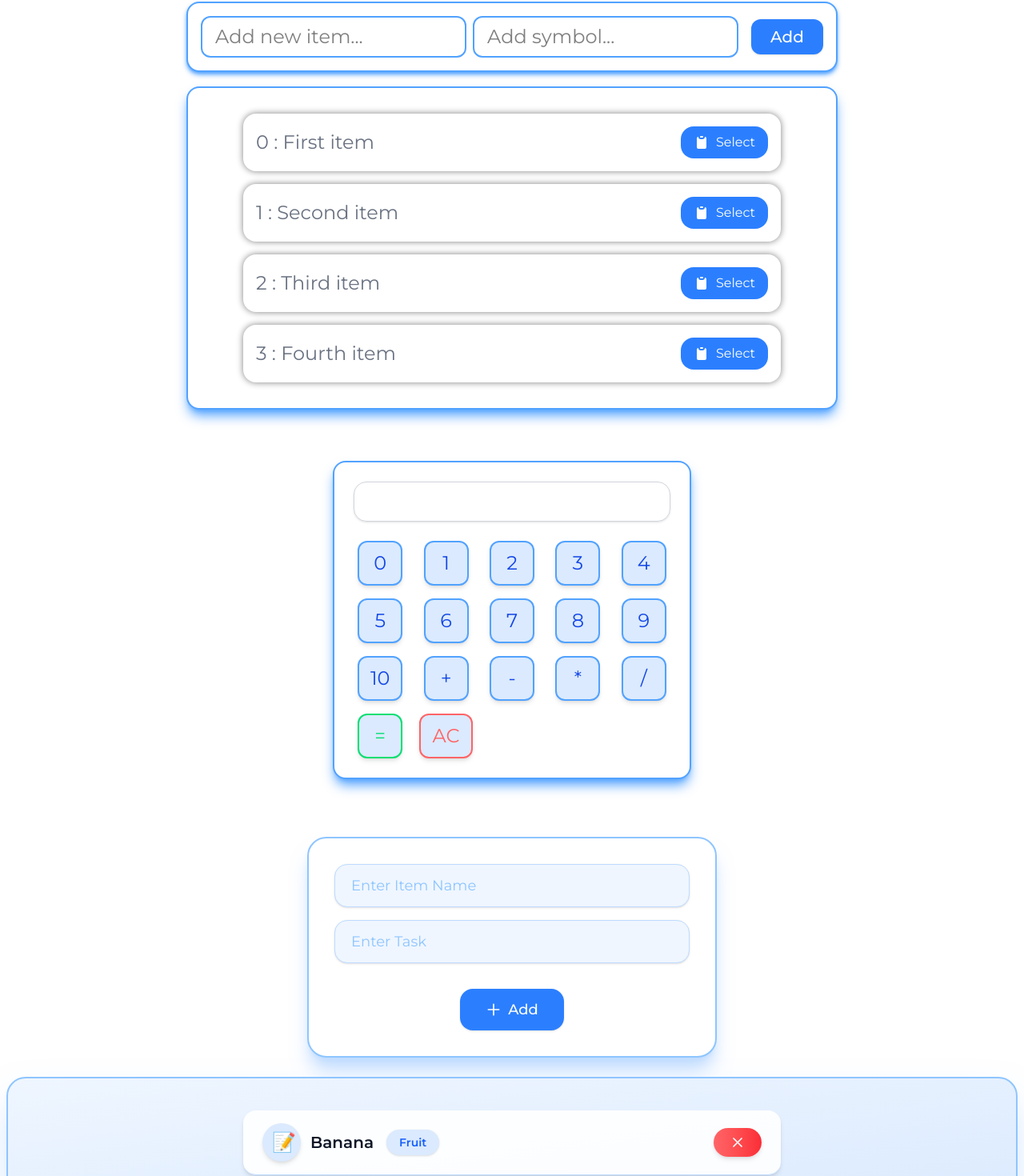
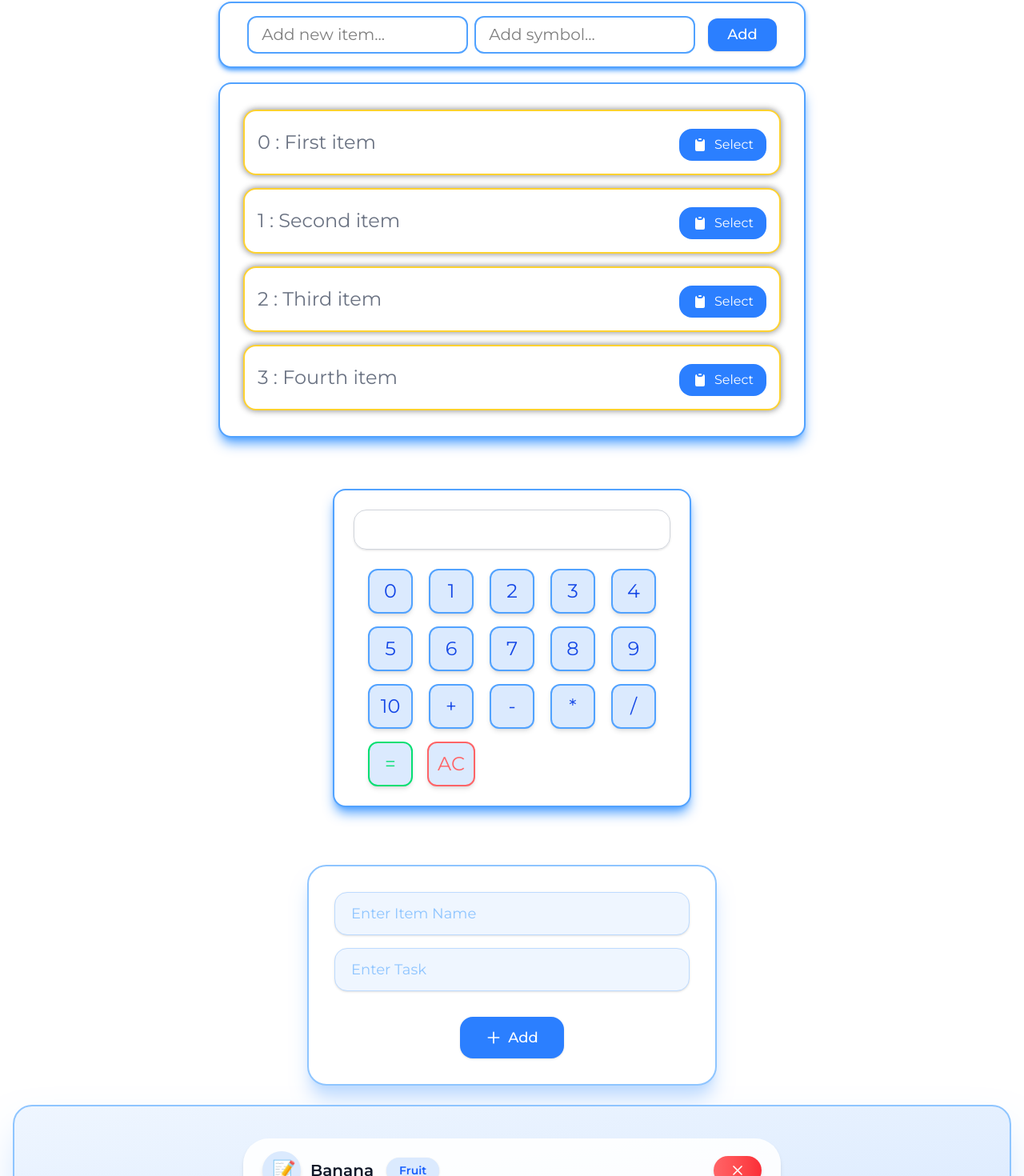
Before and after one commit to TalhaJ30/React-Functions-, a React (Vite) app: page / in a window 1280 px wide. Shown: the part 638-2108 px from the top of the page at 80% size. Built offline with nearby package versions, Linux system fonts and the light colour scheme; a web font is replaced by a local one.

Commit message:
added change

```diff
--- a/src/App.jsx
+++ b/src/App.jsx
@@ -9,21 +9,21 @@ import Totallist from "./Totallist.jsx"
 function App() {
   return (
     <>
-      <div className="ml-2 mr-2">
+      <div className="ml-4 mr-4">
         <Input></Input>
       </div>
-      <div className="ml-2 mr-2">
+      <div className="ml-4 mr-4">
         <Button></Button>
       </div>
-      <div className="ml-2 mr-2">
+      <div className="ml-4 mr-4">
         <Todo></Todo>
       </div>
-        <div className="ml-2 mr-2">
+      <div className="ml-4 mr-4">
         <Keyinput></Keyinput>
-        </div>
-        <div className="ml-2 mr-2">
+      </div>
+      <div className="ml-4 mr-4">
         <Totallist></Totallist>
-        </div>
+      </div>
 
     </>
   )
--- a/src/Key.jsx
+++ b/src/Key.jsx
@@ -5,11 +5,11 @@ const items = ['0','1', '2', '3', '4', '5', '6', '7', '8', '9', '10', '+', '-',
 const Key = ({onClickButton}) => {
     return (
         <>
-            <div className="grid grid-cols-5 gap-4 justify-center items-center mt-6">
+            <div className="grid grid-cols-3 sm:grid-cols-4 md:grid-cols-5 gap-2 md:gap-4  justify-center items-center mt-4 sm:mt-6 flex-wrap px-2 sm:px-4">
                 {items.map((item, index) => (
-                    <div key={index} className="flex justify-center">
+                    <div key={index} className="flex justify-center flex-wrap">
                         <button
-                            className={`w-14 h-14 bg-blue-100 text-blue-700 font-normal rounded-xl shadow-md transition-transform duration-200 transform hover:scale-110 hover:bg-blue-400 hover:text-white focus:outline-none focus:ring-2  text-2xl focus:ring-blue-400 ${item === 'AC' ? 'border-2 border-red-400 text-red-400 hover:bg-red-400 hover:text-white focus:outline-none focus:ring-2 focus:ring-red-400 pl-1.5 pr-1.5 h-10 w-20 ' :  item === '=' ? 'border-2 border-green-400 text-green-400 hover:bg-green-400 hover:text-white focus:outline-none focus:ring-2 focus:ring-green-400' : 'border-2 border-blue-400'}`}
+                            className={`w-14 h-14 bg-blue-100 text-blue-700 font-normal rounded-xl shadow-md transition-transform duration-200 transform hover:scale-110 hover:bg-blue-400 hover:text-white focus:outline-none focus:ring-2  text-2xl focus:ring-blue-400 flex-wrap ${item === 'AC' ? 'border-2 border-red-400 text-red-400 hover:bg-red-400 hover:text-white focus:outline-none focus:ring-2 focus:ring-red-400 pl-1.5 pr-1.5 h-10 w-20 ' :  item === '=' ? 'border-2 border-green-400 text-green-400 hover:bg-green-400 hover:text-white focus:outline-none focus:ring-2 focus:ring-green-400' : 'border-2 border-blue-400'}`}
                             onClick={() => onClickButton(item)} >
                             {item}
                         </button>
--- a/src/Todo.jsx
+++ b/src/Todo.jsx
@@ -51,15 +51,15 @@ const Todo = () => {
             <div>
                 <Todoinput onNewItem={handleNewItem}></Todoinput>
             </div>
-            <div className=" bg-white border-2 border-blue-400 rounded-2xl shadow-lg shadow-blue-400 mt-1  py-8 px-4">
+            <div className=" bg-white border-2 border-blue-400 rounded-2xl shadow-lg shadow-blue-400 mt-1  py-8 px-4 ">
                 <div className="max-w-2xl mx-auto ">
 
-                    <div className="space-y-4">
+                    <div className="space-y-4 ">
                         {todoItems.map((item, index) => (
-                            <div key={index} className={`bg-white rounded-2xl shadow-[0_0_7px_gray] p-4 flex items-center justify-between w-[100%] ${selectedIndices.includes(index) ? 'shadow-[0_0_8px_blue]' : 'shadow-[0_0_8px_gray]'}`}>
+                            <div key={index} className={`border-2 border-amber-300 flex-wrap bg-white rounded-2xl text-center shadow-[0_0_7px_gray] p-4 flex items-center justify-between w-[100%] ${selectedIndices.includes(index) ? 'shadow-[0_0_8px_blue]' : 'shadow-[0_0_8px_gray]'}`}>
                                 <p className={`text-2xl  ${selectedIndices.includes(index) ? 'text-blue-500' : 'text-gray-500'}`}><span className={`text-gray-500`}>{index}</span> <span className="text-gray-500">{item.symbol}</span> {item.item}</p>
                                 <button
-                                    className={`px-4 py-2 rounded-2xl transition-colors duration-200 flex items-center space-x-2 ml-2.5
+                                    className={`px-4 py-2 rounded-2xl transition-colors duration-200 flex items-center space-x-2 ml-2.5 mt-1.5
                                         ${selectedIndices.includes(index)
                                             ? 'bg-gray-400 cursor-not-allowed'
                                             : 'bg-blue-500 hover:bg-blue-600 text-white'}
--- a/src/Todoinput.jsx
+++ b/src/Todoinput.jsx
@@ -27,16 +27,20 @@ const Todoinput = ({ onNewItem }) => {
                 <div className="border-2 border-blue-400  shadow-blue-400 flex justify-center items-center p-4 gap-2 bg-white rounded-2xl shadow-md flex-wrap mb-3.5">
                     <input
                         type="text" value={item}
-                        className="border-2 border-blue-400 rounded-xl px-4 py-2 text-2xl focus:outline-none focus:ring-2 focus:ring-blue-300 transition duration-200"
+                        style={{ fontSize:'20px'}}
+                        className="input border-2 border-blue-400 rounded-xl px-4 py-2 text-2xl focus:outline-none focus:ring-2 focus:ring-blue-300 transition duration-200"
                         placeholder="Add new item..." onChange={itemname}
                     />
                     <input
-                        type="text" value={symboll}
-                        className="border-2 border-blue-400 rounded-xl px-4 py-2 text-2xl focus:outline-none focus:ring-2 focus:ring-blue-300 transition duration-200"
+                        type="text"
+                        value={symboll}
+                        style={{  fontSize:'20px'}}
+                        className=" border-2 border-blue-400 rounded-xl px-4 py-2 text-2xl focus:outline-none focus:ring-2 focus:ring-blue-300 transition duration-200"
                         placeholder="Add symbol..."
                         onChange={symbol}
                     />
                     <button
+                      style={{  fontSize:'18px'}}
                         className="ml-2 px-6 py-2 bg-blue-500 text-white rounded-xl text-xl font-medium shadow hover:bg-blue-600 transition-colors duration-200 focus:outline-none focus:ring-2 focus:ring-blue-400"
                         onClick={addbutton}>
                         <span>
--- a/src/Totallist.jsx
+++ b/src/Totallist.jsx
@@ -77,18 +77,18 @@ const Totallist = () => {
 
             <div>
                 <div className="w-full max-w-lg mx-auto bg-white border-2 border-blue-300 rounded-3xl shadow-xl shadow-blue-200 p-8  transition-all duration-300 mb-6 mt-18">
-                    <div className="flex flex-col sm:flex-row gap-4 items-center flex-wrap">
+                    <div className="flex flex-col gap-3 sm:gap-4 items-stretch sm:items-center w-full">
                         <input
                             type="text"
                             placeholder="Enter Item Name"
-                            className="flex-1 px-5 py-3 border border-blue-200 rounded-2xl shadow-sm focus:outline-none focus:ring-2 focus:ring-blue-400 focus:border-transparent transition-all duration-300 text-lg placeholder-blue-300 bg-blue-50 hover:bg-blue-100 hover:shadow-lg hover:border-blue-400"
+                            className="w-full px-3 sm:px-5 py-2.5 sm:py-3 border border-blue-200 rounded-2xl shadow-sm focus:outline-none focus:ring-2 focus:ring-blue-400 focus:border-transparent transition-all duration-300 text-base sm:text-lg placeholder-blue-300 bg-blue-50 hover:bg-blue-100 hover:shadow-lg hover:border-blue-400"
                             onChange={(event) => iteminputfun(event)}
                             value={iteminput}
                         />
                         <input
                             type="text"
                             placeholder="Enter Task"
-                            className="flex-1 px-5 py-3 border border-blue-200 rounded-2xl shadow-sm focus:outline-none focus:ring-2 focus:ring-blue-400 focus:border-transparent transition-all duration-300 text-lg placeholder-blue-300 bg-blue-50 hover:bg-blue-100 hover:shadow-lg hover:border-blue-400"
+                            className="w-full px-3 sm:px-5 py-2.5 sm:py-3 border border-blue-200 rounded-2xl shadow-sm focus:outline-none focus:ring-2 focus:ring-blue-400 focus:border-transparent transition-all duration-300 text-base sm:text-lg placeholder-blue-300 bg-blue-50 hover:bg-blue-100 hover:shadow-lg hover:border-blue-400"
                             onChange={(event) => taskinputfun(event)}
                             value={taskinput}
                         />
@@ -110,7 +110,7 @@ const Totallist = () => {
                         <div className="w-full max-w-2xl mx-auto space-y-6">
                             {listitem.map((item, index) => (
                                 <div key={index} className={`group ${deletefun.includes(index) ? 'hidden' : ''}`}>
-                                    <div className="flex flex-col sm:flex-row items-center justify-between gap-4 border-b border-blue-200 py-4 px-4 sm:px-6 bg-white/90 rounded-2xl shadow-md
+                                    <div className="flex flex-col sm:flex-row items-center justify-between gap-4 border-b border-blue-200 py-4 px-4 sm:px-6 bg-white/90 rounded-4xl shadow-md
                                         hover:shadow-2xl hover:-translate-y-2 hover:scale-[1.025] transition-all duration-300 ease-in-out
                                         hover:bg-gradient-to-r
                                         ">
@@ -127,7 +127,7 @@ const Totallist = () => {
                                                 {item.task}
                                             </span>
                                         </div>
-                                        <div className="flex items-center gap-2 mt-4 sm:mt-0">
+                                        <div className="flex items-center gap-2  sm:mt-0">
                                             <button
                                                 className="flex items-center gap-2 px-5 py-2 bg-gradient-to-r from-red-400 to-red-500 text-white rounded-full text-sm font-semibold shadow-md
                                                     hover:from-pink-500 hover:to-red-600 hover:scale-110 hover:shadow-lg
```
